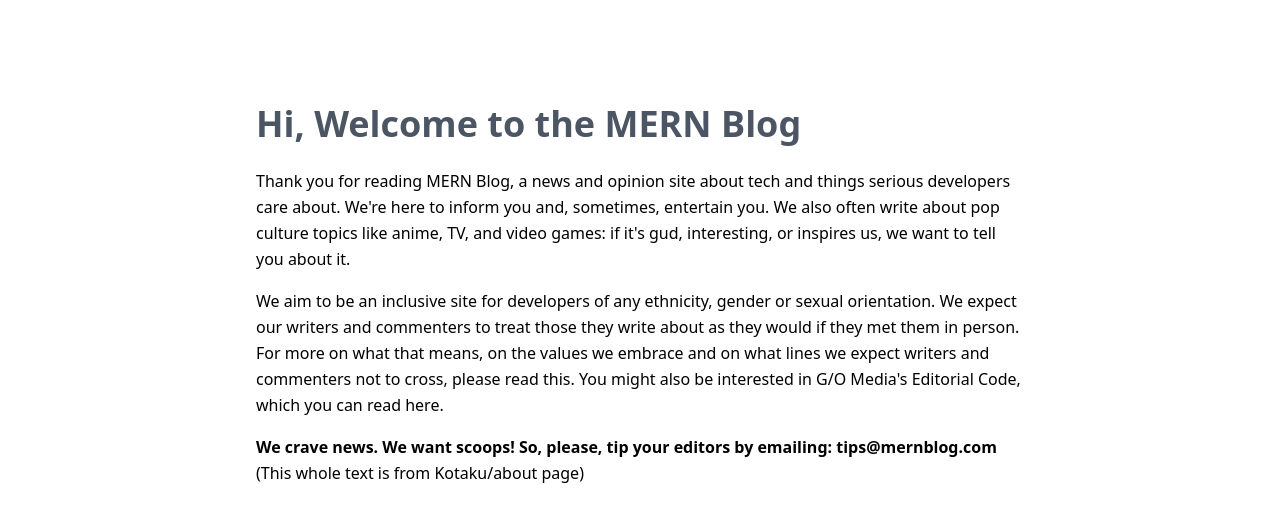
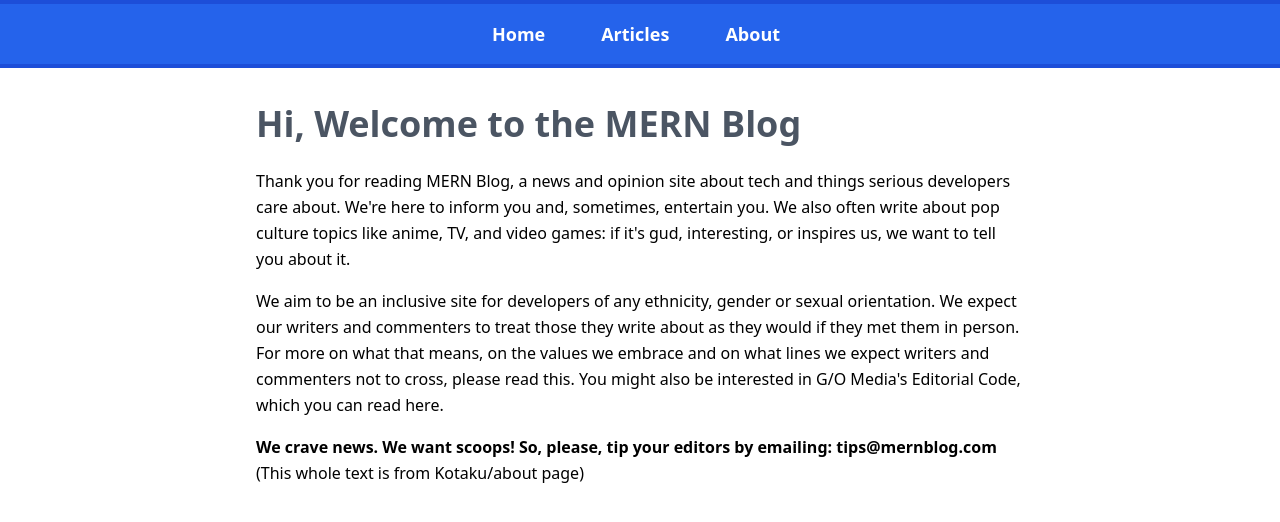
Before and after one commit to Soufi4ne/The-Mern-Blog-Tailwind, a React (Create React App) app: page / in a window 1280 px wide. Shown: the top 522 px of the page. Built offline with nearby package versions, Linux system fonts and the light colour scheme.

Commit message:
content articles created PLUS some codes for useParams

```diff
--- a/src/App.js
+++ b/src/App.js
@@ -3,16 +3,18 @@
 import About from "./pages/About";
 import ArticlesList from "./pages/ArticlesList";
 import Article from "./pages/Article";
+import Navbar from "./components/Navbar";
 
 function App() {
   return (
     <Router>
+      <Navbar/>
       <div className="max-w-screen-md mx-auto pt-20">
         <Routes>
           <Route path="/" element={<Home/>}/>
           <Route path="/about" element={<About/>}/>
           <Route path="/articles-list" element={<ArticlesList/>}/>
-          <Route path="/article" element={<Article/>}/>
+          <Route path="/article/:name" element={<Article/>}/>
 
         </Routes>
       </div>
--- a/src/components/Navbar.js
+++ b/src/components/Navbar.js
@@ -3,7 +3,7 @@
 
 const Navbar = () => {
   return (
-    <nav className="border-blue-700 border-b-4 text-center fixed top-0 bg-blue-600 font-bold w-full text-lg text-white">
+    <nav className="border-blue-700 border-b-4 border-t-4 text-center fixed top-0 bg-blue-600 font-bold w-full text-lg text-white">
       <ul>
         <li className="inline-block py-4">
           <Link to="/" className="pl-6 pr-8">
@@ -11,13 +11,13 @@
           </Link>
         </li>
         <li className="inline-block py-4">
-          <Link to="/" className="pl-6 pr-8">
-            About
+          <Link to="/articles-list" className="pl-6 pr-8">
+            Articles
           </Link>
         </li>
         <li className="inline-block py-4">
-          <Link to="/" className="pl-6 pr-8">
-            Articles
+          <Link to="/about" className="pl-6 pr-8">
+            About
           </Link>
         </li>
 
```
